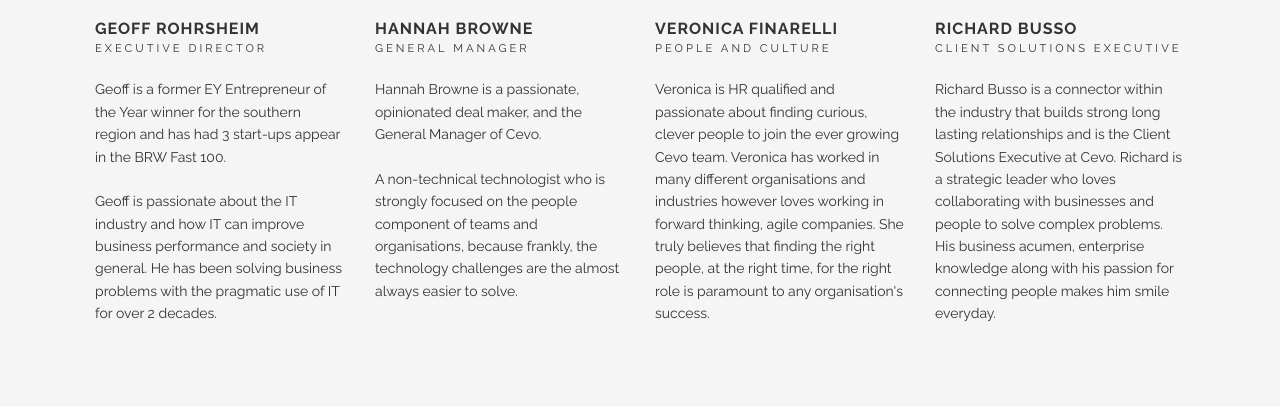
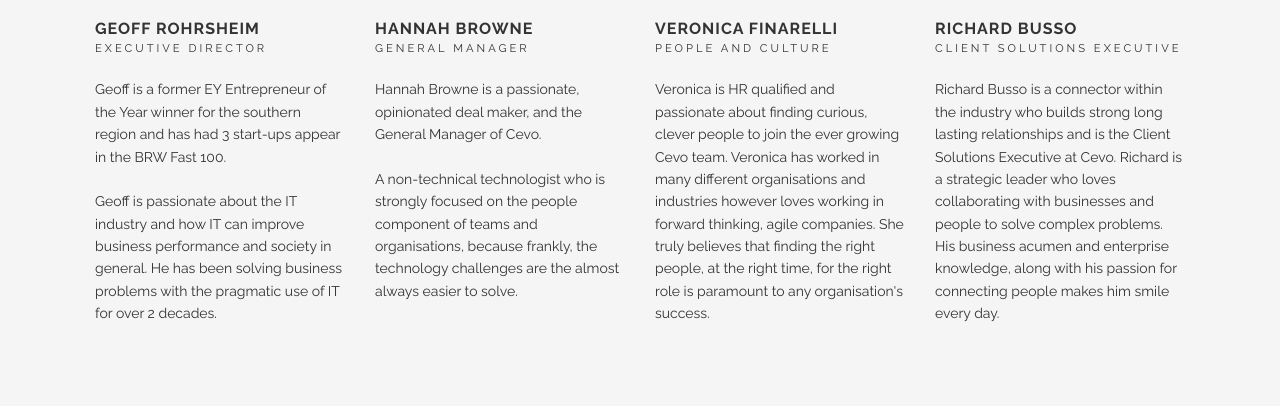
Before and after one commit to nonspecialist/cevoaustralia.github.io, a Jekyll site: the page built from about.html, in a window 1280 px wide and 900 px high, scrolled down 1215 px. Shown: the part 179-585 px from the top of the window. Built offline with Jekyll 4.4.1, drawn with Linux system fonts in a browser that asks for light colours.

Commit message:
Fixed grammar for Richard’s profile

```diff
--- a/_data/staff.yml
+++ b/_data/staff.yml
@@ -36,8 +36,8 @@
 - name: Richard Busso
   position: Client Solutions Executive
   desc:
-    Richard Busso is a connector within the industry that builds strong long lasting relationships and is the Client Solutions Executive at Cevo.
-    Richard is a strategic leader who loves collaborating with businesses and people to solve complex problems.  His business acumen, enterprise knowledge along with his passion for connecting people makes him smile everyday.
+    Richard Busso is a connector within the industry who builds strong long lasting relationships and is the Client Solutions Executive at Cevo.
+    Richard is a strategic leader who loves collaborating with businesses and people to solve complex problems. His business acumen and enterprise knowledge, along with his passion for connecting people makes him smile every day.
   avatar: images/staff/richard_busso.jpg
   socials:
     - icon_class: fa fa-linkedin
```
